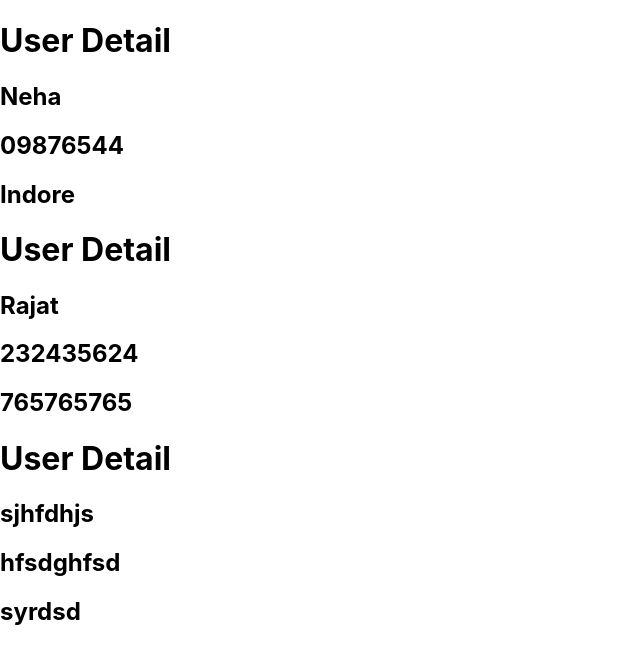
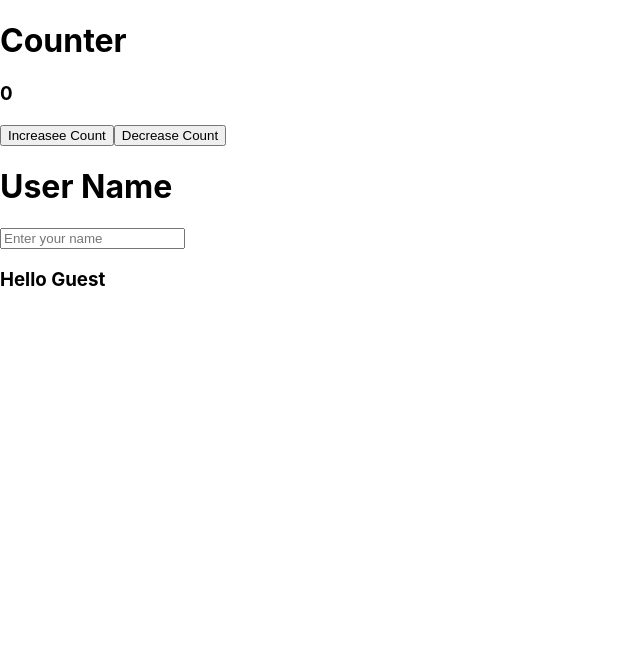
Before and after one commit to rajatagrawal01/230-Bhawarkua-FE, a React (Create React App) app in the folder myapp/: page / in a window 1280 px wide. Shown: the top 664 px of the page, without its empty margins (0-640 px from the left). Built offline with nearby package versions, Linux system fonts and the light colour scheme.

Commit message:
useState

```diff
--- a/myapp/src/App.js
+++ b/myapp/src/App.js
@@ -2,13 +2,15 @@ import logo from './logo.svg';
 import './App.css';
 import img from './assets/image.jpg'
 import User from './User';
+import UseState from './components/UseState';
 
 function App() {
   return (
     <div>
-      <User name="Neha" mob="09876544" city="Indore"/>
+      {/* <User name="Neha" mob="09876544" city="Indore"/>
       <User name="Rajat" mob="232435624" city="765765765"/>
-      <User name="sjhfdhjs " mob="hfsdghfsd" city="syrdsd"/>
+      <User name="sjhfdhjs " mob="hfsdghfsd" city="syrdsd"/> */}
+      <UseState/>
     </div>
   );
 }
--- /dev/null
+++ b/myapp/src/components/UseState.js
@@ -0,0 +1,20 @@
+import { useState } from 'react'
+
+export default function UseState() {
+    const [count, setCount] = useState(0)
+    const [userName,setUserName]=useState("Guest")
+    return (
+        <div>
+            <h1>Counter</h1>
+            <h3>{count}</h3>
+            <button onClick={() => setCount(count + 1)}>Increasee Count</button>
+            <button onClick={() => setCount(count - 1)}>Decrease Count</button>
+
+            <h1>User Name</h1>
+            <input placeholder='Enter your name' onKeyUp={(e)=>setUserName(e.target.value)}/>
+
+            <h3>Hello {userName}</h3>
+
+        </div>
+    )
+}
```
